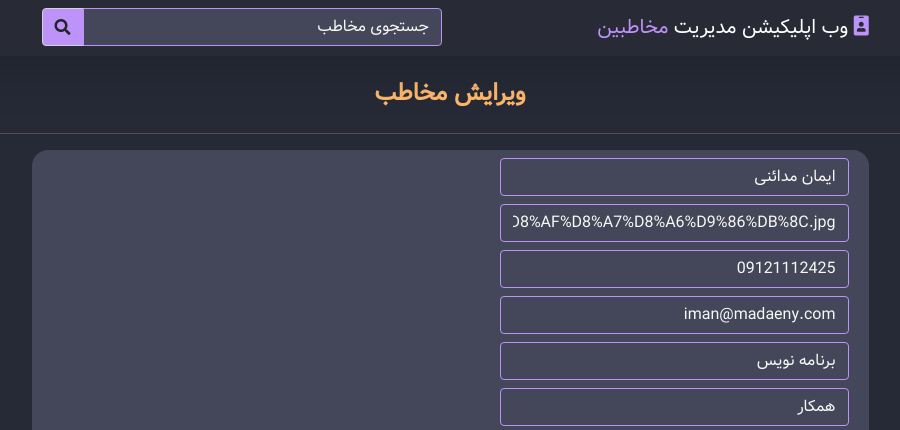
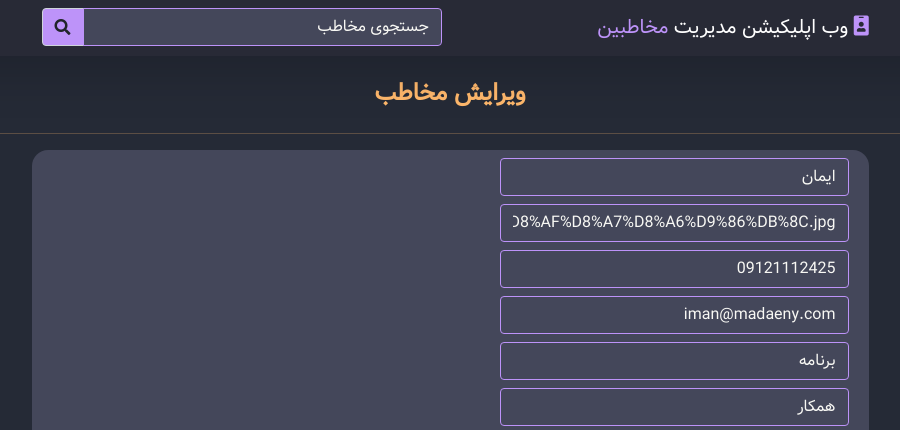
Before and after one commit to gholamreza-hasnzade/vite-react, a React (Vite) app: page /contacts/edit/2 in a window 1280 px wide. Shown: the top 430 px of the page, without its empty margins (190-1090 px from the left). Built offline with nearby package versions, Linux system fonts and the light colour scheme; data requests are answered from the project's data file.

Commit message:
edit user

```diff
--- a/server/db.json
+++ b/server/db.json
@@ -1,11 +1,15 @@
 {
   "contacts": [
     {
-      "fullname": "ایمان مدائنی",
+      "fullname": [
+        "ایمان "
+      ],
       "photo": "https://toplearn.com/img/user/teachers/15633_2402cc6d-1d17-6a22-e6cc-39e3248f13a4_%D8%A7%DB%8C%D9%85%D8%A7%D9%86_%D9%85%D8%AF%D8%A7%D8%A6%D9%86%DB%8C.jpg",
       "mobile": "09121112425",
       "email": "iman@madaeny.com",
-      "job": "برنامه نویس",
+      "job": [
+        "برنامه "
+      ],
       "group": "1",
       "id": 2
     },
--- a/src/App.jsx
+++ b/src/App.jsx
@@ -69,8 +69,7 @@ function App() {
         };
 
         fetchData();
-    }, [forceRender])
-
+    }, [forceRender]);
 
     const createContactForm = async (event) => {
         event.preventDefault();
@@ -108,10 +107,18 @@ function App() {
                         />
                     }
                 />
-                <Route path="/contacts/prev/:contactId" element={<ViewContact />} />
+                <Route
+                    path="/contacts/prev/:contactId"
+                    element={<ViewContact />}
+                />
                 <Route
                     path="/contacts/edit/:contactId"
-                    element={<EditContact />}
+                    element={
+                        <EditContact
+                            forceRender={forceRender}
+                            setForceRender={setForceRender}
+                        />
+                    }
                 />
             </Routes>
         </div>
--- a/src/components/Contacts/EditContact.jsx
+++ b/src/components/Contacts/EditContact.jsx
@@ -11,7 +11,7 @@ import { Spinner } from "../";
 import { COMMENT, ORANGE, PURPLE } from "../../helpers/colors";
 import maNtakingNote from "../../assets/man-taking-note.png";
 
-const EditContact = () => {
+const EditContact = ({ forceRender, setForceRender }) => {
     const { contactId } = useParams();
     const navigate = useNavigate();
     const [state, setState] = useState({
@@ -59,6 +59,24 @@ const EditContact = () => {
         });
     };
 
+    const submitForm = async (event) => {
+        event.preventDefault();
+        try {
+            setState({ ...state, loading: true });
+
+            const { data } = await updateContact(state.contact, contactId);
+            setState({ ...state, loading: false });
+
+            if (data) {
+                setForceRender(!forceRender);
+                navigate("/contacts");
+            }
+        } catch (err) {
+            console.log(err);
+            setState({ ...state, loading: false });
+        }
+    };
+
     const { loading, contact, groups } = state;
     return (
         <>
@@ -88,7 +106,7 @@ const EditContact = () => {
                             >
                                 <div className="col-md-8">
                                     <div className="col-md-8">
-                                        <form>
+                                        <form onSubmit={submitForm}>
                                             <div className="mb-2">
                                                 <input
                                                     name="fullname"
```
